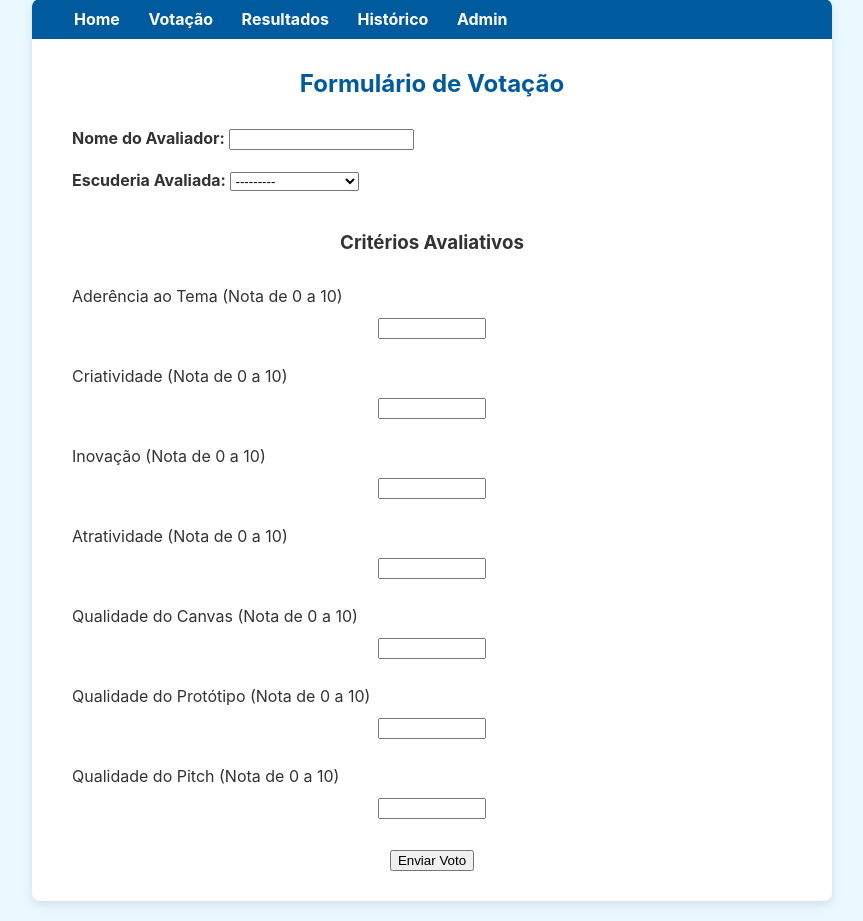
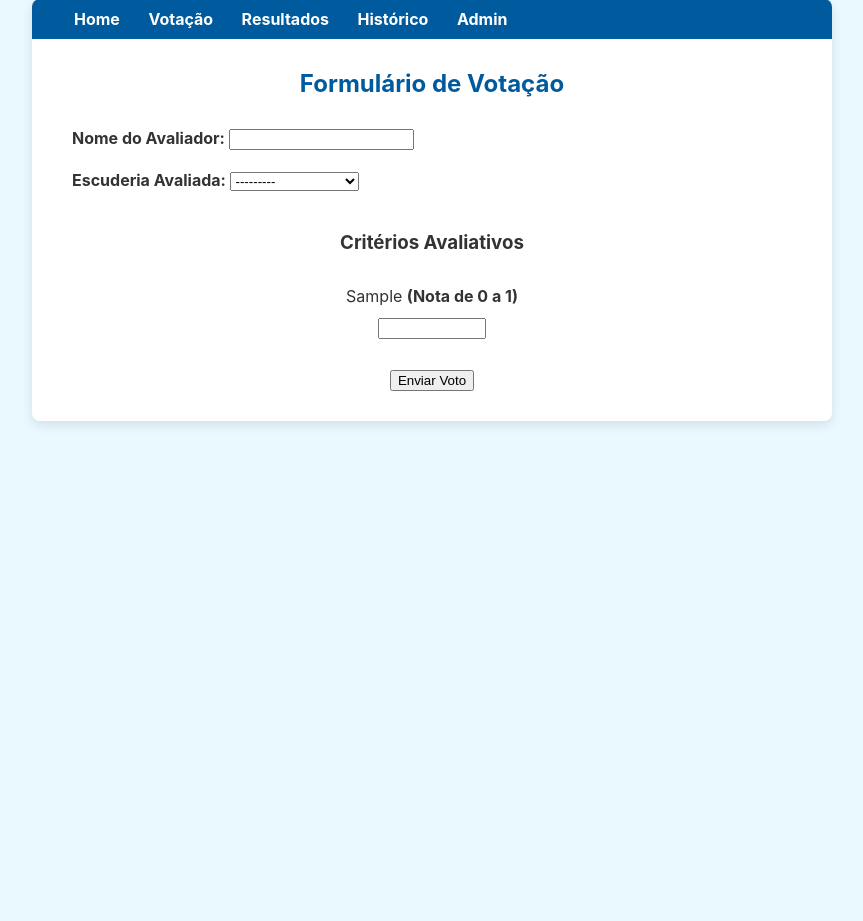
Before and after one commit to ManoelJoseFeitosa/granprix, a Django app: page /votar/ in a window 1280 px wide. Shown: the part 21-942 px from the top of the page, without its empty margins (208-1071 px from the left). After the commit the page ends 446 px from the top, so only its background shows below. Run offline with Django 5.2, Linux system fonts and the light colour scheme; tables that the repository leaves empty hold one stand-in row (values such as "Sample post").

Commit message:
alterada votação para aparecer as perguntas dos critérios

```diff
--- a/core/models.py
+++ b/core/models.py
@@ -1,15 +1,10 @@
 from django.db import models
 from django.core.validators import MinValueValidator, MaxValueValidator
 
-# MODELO ATUALIZADO
 class Votacao(models.Model):
     nome = models.CharField(max_length=200, unique=True)
     data_inicio = models.DateTimeField(auto_now_add=True)
     esta_ativa = models.BooleanField(default=True)
-
-    # ==========================================================
-    # LINHA ADICIONADA PARA CRIAR O VÍNCULO DIRETO
-    # ==========================================================
     criterios = models.ManyToManyField('Criterio', verbose_name="Critérios da Votação")
 
     def __str__(self):
@@ -32,7 +27,7 @@
 class Voto(models.Model):
     votacao = models.ForeignKey(Votacao, on_delete=models.CASCADE, related_name='votos')
     jurado = models.CharField(max_length=100)
-    escuderia = models.ForeignKey(Escuderia, on_delete=models.CASCADE, related_name='votos_escuderia') # Adicionado related_name para clareza
+    escuderia = models.ForeignKey(Escuderia, on_delete=models.CASCADE, related_name='votos_escuderia')
     data_votacao = models.DateTimeField(auto_now_add=True)
 
     def __str__(self):
--- a/core/templates/core/votacao.html
+++ b/core/templates/core/votacao.html
@@ -1,40 +1,35 @@
 {% extends 'core/base.html' %}
-{% load static %} {% block content %}
+{% load static %}
+
+{% block content %}
 <style>
-    /* Estilos para garantir o alinhamento dos critérios */
     .form-group {
         margin-bottom: 20px;
     }
     .criterion-group {
         margin-bottom: 25px;
-        text-align: center; /* Centraliza o conteúdo do grupo */
-    }
-    .criterion-group p { /* Estilo para o título do critério adicionado */
-        margin-bottom: 5px;
-        font-size: 1.1em;
+        text-align: center;
     }
     .criterion-group label {
         display: block;
-        margin-bottom: 10px; /* Aumenta o espaço entre a pergunta e a caixa */
+        margin-bottom: 10px;
         font-weight: normal;
         line-height: 1.5;
-        text-align: left; /* Mantém o texto da pergunta alinhado à esquerda */
+        /* Alinhado ao centro para combinar com o input */
+        text-align: center;
     }
-
-    /* AQUI ESTÁ A MUDANÇA PRINCIPAL */
     .criterion-group input {
         display: block;
-        width: 100px;  /* Largura bem menor para a caixa de nota */
-        margin: 0 auto; /* Centraliza a caixa de texto horizontalmente */
-        text-align: center; /* Centraliza o número digitado dentro da caixa */
+        width: 100px;
+        margin: 0 auto;
+        text-align: center;
     }
-
     .form-title {
         text-align: center;
         margin-bottom: 30px;
     }
     .submit-button-wrapper {
-        text-align: center; /* Centraliza o botão de envio */
+        text-align: center;
         margin-top: 30px;
     }
 </style>
@@ -50,6 +45,7 @@
     {% endfor %}
   </div>
 {% endif %}
+
 <form method="post">
     {% csrf_token %}
 
@@ -70,41 +66,14 @@
 
     <h3 class="form-title" style="margin-top: 40px;">Critérios Avaliativos</h3>
 
-    <div class="criterion-group">
-        <label for="aderencia">Aderência ao Tema (Nota de 0 a 10)</label>
-        <input type="number" id="aderencia" name="aderencia" min="0" max="10" required>
-    </div>
-
-    <div class="criterion-group">
-        <label for="criatividade">Criatividade (Nota de 0 a 10)</label>
-        <input type="number" id="criatividade" name="criatividade" min="0" max="10" required>
-    </div>
-
-    <div class="criterion-group">
-        <label for="inovacao">Inovação (Nota de 0 a 10)</label>
-        <input type="number" id="inovacao" name="inovacao" min="0" max="10" required>
-    </div>
-
-    <div class="criterion-group">
-        <label for="atratividade">Atratividade (Nota de 0 a 10)</label>
-        <input type="number" id="atratividade" name="atratividade" min="0" max="10" required>
-    </div>
-
-    <div class="criterion-group">
-        <label for="canvas">Qualidade do Canvas (Nota de 0 a 10)</label>
-        <input type="number" id="canvas" name="canvas" min="0" max="10" required>
-    </div>
-
-    <div class="criterion-group">
-        <label for="prototipo">Qualidade do Protótipo (Nota de 0 a 10)</label>
-        <input type="number" id="prototipo" name="prototipo" min="0" max="10" required>
-    </div>
-
-    <div class="criterion-group">
-        <label for="pitch">Qualidade do Pitch (Nota de 0 a 10)</label>
-        <input type="number" id="pitch" name="pitch" min="0" max="10" required>
-    </div>
-
+    {% for criterio in criterios %}
+        <div class="criterion-group">
+            <label for="nota-{{ criterio.id }}">
+                {{ criterio.pergunta }} <strong>(Nota de 0 a {{ criterio.peso_maximo }})</strong>
+            </label>
+            <input type="number" id="nota-{{ criterio.id }}" name="nota-{{ criterio.id }}" min="0" max="{{ criterio.peso_maximo }}" required>
+        </div>
+    {% endfor %}
     <div class="submit-button-wrapper">
         <button type="submit">Enviar Voto</button>
     </div>
--- a/core/views.py
+++ b/core/views.py
@@ -3,6 +3,7 @@
 from django.contrib.auth.models import User
 from django.http import HttpResponse
 from .models import Votacao, Escuderia, Criterio, Voto, Nota
+from django.contrib import messages # <--- IMPORT ADICIONADO
 
 def home_view(request):
     return render(request, 'core/home.html')
@@ -21,17 +22,27 @@
     if request.method == 'POST' and votacao_ativa:
         jurado = request.POST.get('jurado')
         escuderia_id = request.POST.get('escuderia')
-        voto = Voto.objects.create(votacao=votacao_ativa, jurado=jurado, escuderia_id=escuderia_id)
+        escuderia = Escuderia.objects.get(id=escuderia_id) # Pega o objeto escuderia
+
+        voto = Voto.objects.create(votacao=votacao_ativa, jurado=jurado, escuderia=escuderia)
 
         for criterio in criterios:
             valor_nota = request.POST.get(f'nota-{criterio.id}')
             if valor_nota:
                 Nota.objects.create(voto=voto, criterio=criterio, valor=int(valor_nota))
-        return redirect('sucesso')
+
+        # MUDANÇA AQUI: Adiciona mensagem de sucesso e redireciona para a própria página de votação
+        messages.success(request, f'Voto para a escuderia "{escuderia.nome}" registrado com sucesso!')
+        return redirect('votacao') # Assumindo que o nome da URL de votação é 'votacao'
 
     contexto = {'votacao_ativa': votacao_ativa, 'escuderias': escuderias, 'criterios': criterios}
     return render(request, 'core/votacao.html', contexto)
 
+def sucesso_view(request):
+    # Esta view não é mais chamada pelo formulário, mas pode continuar existindo
+    return render(request, 'core/sucesso.html')
+
+# As outras views (resultados_view, etc.) permanecem inalteradas
 def resultados_view(request):
     try:
         votacao_ativa = Votacao.objects.get(esta_ativa=True)
@@ -90,9 +101,9 @@
     if votacao_selecionada:
         criterios = votacao_selecionada.criterios.order_by('id')
         lista_votos = Voto.objects.filter(votacao=votacao_selecionada)\
-                                      .select_related('escuderia')\
-                                      .prefetch_related('notas__criterio')\
-                                      .order_by('jurado')
+                                        .select_related('escuderia')\
+                                        .prefetch_related('notas__criterio')\
+                                        .order_by('jurado')
 
     contexto = {
         'criterios': criterios,
@@ -102,21 +113,3 @@
     }
 
     return render(request, 'core/historico.html', contexto)
-
-def sucesso_view(request):
-    return render(request, 'core/sucesso.html')
-
-def create_superuser_programmatically(request):
-    ADMIN_USERNAME = "joseane"
-    ADMIN_PASSWORD = "12345678"
-    ADMIN_EMAIL = "joseane@granprix.com"
-
-    if not User.objects.filter(username=ADMIN_USERNAME).exists():
-        User.objects.create_superuser(
-            username=ADMIN_USERNAME,
-            password=ADMIN_PASSWORD,
-            email=ADMIN_EMAIL
-        )
-        return HttpResponse("<h1>Superusuário criado com sucesso!</h1><p>Pode apagar este código agora.</p>")
-    else:
-        return HttpResponse("<h1>Superusuário já existe.</h1><p>Pode apagar este código agora.</p>")
```
